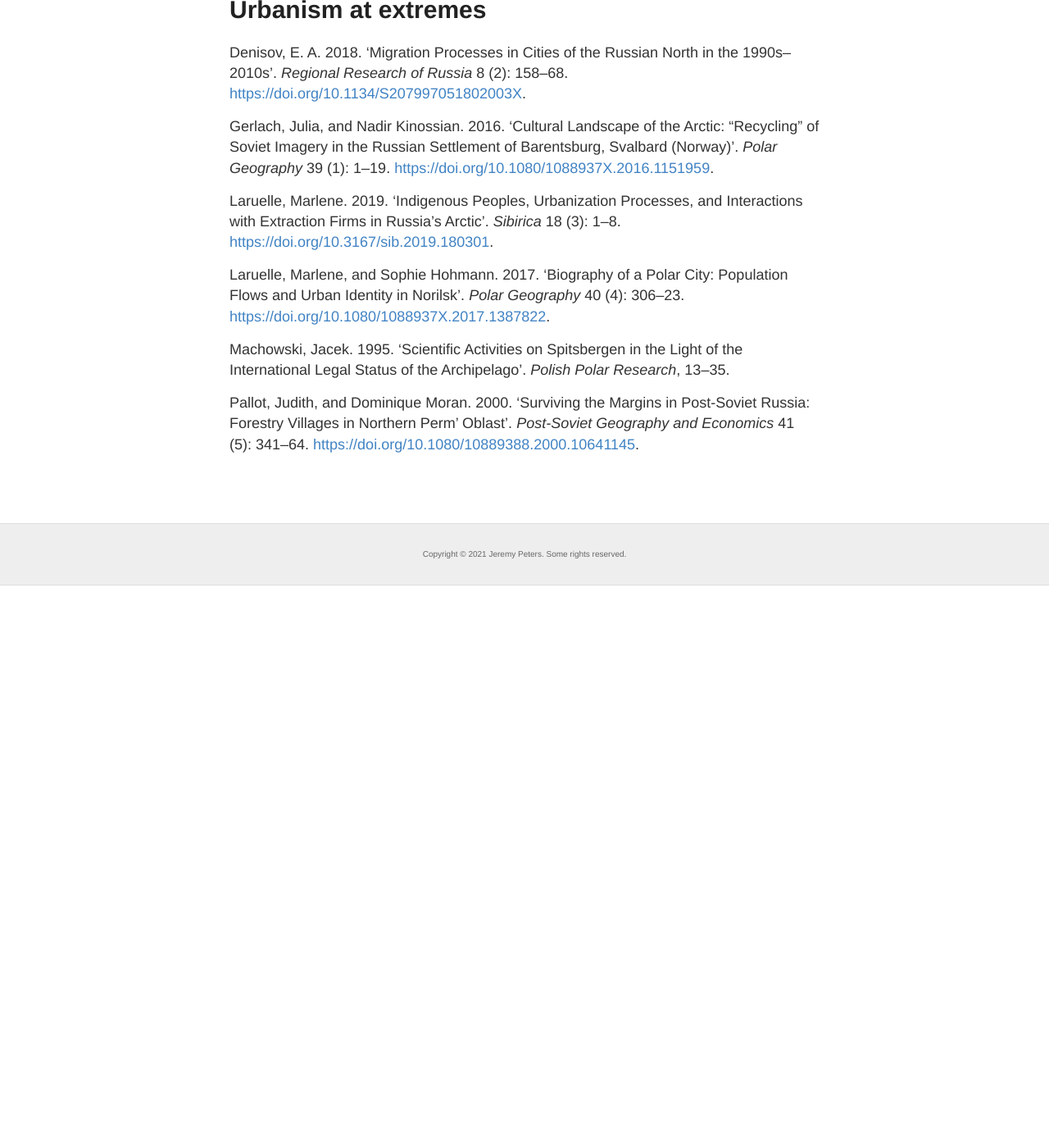
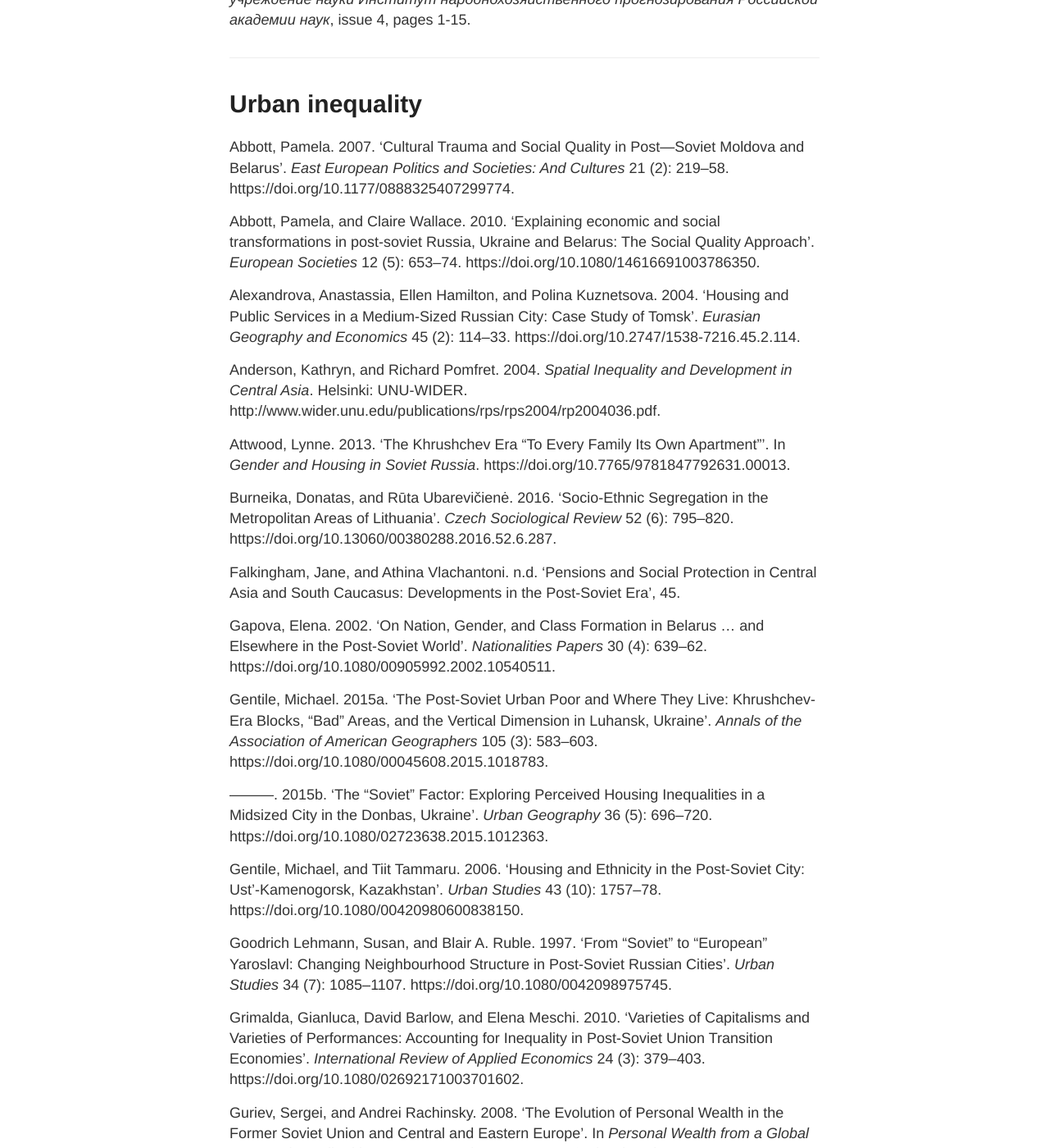
Before and after one commit to eurasiancities/eurasiancities, a Jekyll site: the page built from academicbib/index.html, in a window 1280 px wide and 1400 px high, scrolled down 2210 px. Shown: the whole window at 82% size. Built offline with Jekyll 4.4.1, drawn with Linux system fonts in a browser that asks for light colours; before the commit the page ends 2924 px from its top, so only the background shows below that; some of the changed text lies outside the part shown.

Commit message:
add inequality

```diff
--- /dev/null
+++ b/_academicbib/inequality.md
@@ -0,0 +1,170 @@
+---
+layout: bibliography
+title: "Urban inequality"
+date: Jul 4 2021 09:11
+---
+
+
+Abbott, Pamela. 2007. 'Cultural Trauma and Social Quality in
+Post---Soviet Moldova and Belarus'. *East European Politics and
+Societies: And Cultures* 21 (2): 219--58.
+https://doi.org/10.1177/0888325407299774.
+
+Abbott, Pamela, and Claire Wallace. 2010. 'Explaining economic and
+social transformations in post-soviet Russia, Ukraine and Belarus: The
+Social Quality Approach'. *European Societies* 12 (5): 653--74.
+https://doi.org/10.1080/14616691003786350.
+
+Alexandrova, Anastassia, Ellen Hamilton, and Polina Kuznetsova. 2004.
+'Housing and Public Services in a Medium-Sized Russian City: Case Study
+of Tomsk'. *Eurasian Geography and Economics* 45 (2): 114--33.
+https://doi.org/10.2747/1538-7216.45.2.114.
+
+Anderson, Kathryn, and Richard Pomfret. 2004. *Spatial Inequality and
+Development in Central Asia*. Helsinki: UNU-WIDER.
+http://www.wider.unu.edu/publications/rps/rps2004/rp2004036.pdf.
+
+Attwood, Lynne. 2013. 'The Khrushchev Era "To Every Family Its Own
+Apartment"'. In *Gender and Housing in Soviet Russia*.
+https://doi.org/10.7765/9781847792631.00013.
+
+Burneika, Donatas, and Rūta Ubarevičienė. 2016. 'Socio-Ethnic
+Segregation in the Metropolitan Areas of Lithuania'. *Czech Sociological
+Review* 52 (6): 795--820.
+https://doi.org/10.13060/00380288.2016.52.6.287.
+
+Falkingham, Jane, and Athina Vlachantoni. n.d. 'Pensions and Social
+Protection in Central Asia and South Caucasus: Developments in the
+Post-Soviet Era', 45.
+
+Gapova, Elena. 2002. 'On Nation, Gender, and Class Formation in Belarus
+... and Elsewhere in the Post-Soviet World'. *Nationalities Papers* 30
+(4): 639--62. https://doi.org/10.1080/00905992.2002.10540511.
+
+Gentile, Michael. 2015a. 'The Post-Soviet Urban Poor and Where They
+Live: Khrushchev-Era Blocks, "Bad" Areas, and the Vertical Dimension in
+Luhansk, Ukraine'. *Annals of the Association of American Geographers*
+105 (3): 583--603. https://doi.org/10.1080/00045608.2015.1018783.
+
+---------. 2015b. 'The "Soviet" Factor: Exploring Perceived Housing
+Inequalities in a Midsized City in the Donbas, Ukraine'. *Urban
+Geography* 36 (5): 696--720.
+https://doi.org/10.1080/02723638.2015.1012363.
+
+Gentile, Michael, and Tiit Tammaru. 2006. 'Housing and Ethnicity in the
+Post-Soviet City: Ust'-Kamenogorsk, Kazakhstan'. *Urban Studies* 43
+(10): 1757--78. https://doi.org/10.1080/00420980600838150.
+
+Goodrich Lehmann, Susan, and Blair A. Ruble. 1997. 'From "Soviet" to
+"European" Yaroslavl: Changing Neighbourhood Structure in Post-Soviet
+Russian Cities'. *Urban Studies* 34 (7): 1085--1107.
+https://doi.org/10.1080/0042098975745.
+
+Grimalda, Gianluca, David Barlow, and Elena Meschi. 2010. 'Varieties of
+Capitalisms and Varieties of Performances: Accounting for Inequality in
+Post‐Soviet Union Transition Economies'. *International Review of
+Applied Economics* 24 (3): 379--403.
+https://doi.org/10.1080/02692171003701602.
+
+Guriev, Sergei, and Andrei Rachinsky. 2008. 'The Evolution of Personal
+Wealth in the Former Soviet Union and Central and Eastern Europe'. In
+*Personal Wealth from a Global Perspective*, edited by James B. Davies,
+134--49. Oxford University Press.
+https://doi.org/10.1093/acprof:oso/9780199548880.003.0007.
+
+Hess, Daniel Baldwin, and Tiit Tammaru, eds. 2019. *Housing Estates in
+the Baltic Countries: The Legacy of Central Planning in Estonia, Latvia
+and Lithuania*. The Urban Book Series. Cham: Springer International
+Publishing. https://doi.org/10.1007/978-3-030-23392-1.
+
+Hromadske TV. 2020. *Baku: City of Millionaires and Slums*. Hromadske.
+https://www.youtube.com/watch?v=zooVAi56a04.
+
+'Income, Inequality, and Poverty during the Transition from Planned to
+Market Economy'. 1998. *Choice Reviews Online* 35 (11):
+35-6351-35--6351. https://doi.org/10.5860/CHOICE.35-6351.
+
+Inizan, Guénola, and Lydia Coudroy de Lille. 2019. 'The Last of the
+Soviets' Home: Urban Demolition in Moscow'. *Geographia Polonica* 92
+(1): 37--56. https://doi.org/10.7163/GPol.0135.
+
+Ivaniushina, Valeria, Anna M. Makles, Kerstin Schneider, and Daniil
+Alexandrov. 2019. 'School Segregation in St. Petersburg -- the Role of
+Socioeconomic Status'. *Education Economics* 27 (2): 166--85.
+https://doi.org/10.1080/09645292.2018.1538408.
+
+Junisbai, Azamat K. 2014. 'The Determinants of Economic System
+Legitimacy in Kazakhstan'. *Europe-Asia Studies* 66 (8): 1234--52.
+https://doi.org/10.1080/09668136.2014.941701.
+
+Kährik, Anneli, and Tiit Tammaru. 2010. 'Soviet Prefabricated Panel
+Housing Estates: Areas of Continued Social Mix or Decline? The Case of
+Tallinn'. *Housing Studies* 25 (2): 201--19.
+https://doi.org/10.1080/02673030903561818.
+
+Kulu, Hill. 2003. 'Housing Differences in the Late Soviet City: The Case
+of Tartu, Estonia'. *International Journal of Urban and Regional
+Research* 27 (4): 897--911.
+https://doi.org/10.1111/j.0309-1317.2003.00490.x.
+
+Mezentsev, Kostyantyn, Grygorii Pidgrushnyi, and Nataliia Mezentseva.
+2015. 'Challenges of the Post-Soviet Development of Ukraine: Economic
+Transformations, Demographic Changes and Socio-Spatial Polarization'. In
+*Understanding Geographies of Polarization and Peripheralization*,
+edited by Thilo Lang, Sebastian Henn, Wladimir Sgibnev, and Kornelia
+Ehrlich, 252--69. London: Palgrave Macmillan UK.
+https://doi.org/10.1057/9781137415080\_14.
+
+Morton, Henry W. 1980. 'Who Gets What, When and How? Housing in the
+Soviet Union'. *Europe-Asia Studies* 32 (2): 235--59.
+
+Mykhnenko, Vlad, and Adam Swain. 2010. 'Ukraine's Diverging
+Space-Economy: The Orange Revolution, Post-Soviet Development Models and
+Regional Trajectories'. *European Urban and Regional Studies* 17 (2):
+141--65. https://doi.org/10.1177/0969776409357363.
+
+Rusinova, Nina L., and Julie V. Brown. 2003. 'Social Inequality and
+Strategies for Getting Medical Care in Post-Soviet Russia'. *Health: An
+Interdisciplinary Journal for the Social Study of Health, Illness and
+Medicine* 7 (1): 51--71. https://doi.org/10.1177/1363459303007001618.
+
+Sharipova, Dina. 2015. 'Who Gets What, When and How? Housing and
+Informal Institutions in the Soviet Union and Post-Soviet Kazakhstan'.
+*Central Asian Affairs* 2 (2): 140--67.
+https://doi.org/10.1163/22142290-00202002.
+
+*Social Policy, Poverty, and Inequality in Central and Eastern Europe
+and the Former Soviet Union: Agency and Institutions in Flux*. 2019.
+CROP International Poverty Studies, vol. 6. Stuttgart: Ibidem Verlag.
+
+Tammaru, Tiit, Szymon Marcin´czak, Raivo Aunap, Maarten van Ham, and
+Heleen Janssen. 2020. 'Relationship between Income Inequality and
+Residential Segregation of Socioeconomic Groups'. *Regional Studies* 54
+(4): 450--61. https://doi.org/10.1080/00343404.2018.1540035.
+
+Toomet, Ott, Siiri Silm, Erki Saluveer, Rein Ahas, and Tiit Tammaru.
+2015. 'Where Do Ethno-Linguistic Groups Meet? How Copresence during
+Free-Time Is Related to Copresence at Home and at Work'. *PLOS ONE* 10
+(5): e0126093. https://doi.org/10.1371/journal.pone.0126093.
+
+Trubina, Elena. 2020. 'Sidewalk Fix, Elite Maneuvering and Improvement
+Sensibilities: The Urban Improvement Campaign in Moscow'. *Journal of
+Transport Geography* 83 (February): 102655.
+https://doi.org/10.1016/j.jtrangeo.2020.102655.
+
+Valiyev, Anar, and Lucy Wallwork. 2019. 'Post-Soviet Urban Renewal and
+Its Discontents: Gentrification by Demolition in Baku'. *Urban
+Geography* 40 (10): 1506--26.
+https://doi.org/10.1080/02723638.2019.1627147.
+
+Vendina, Olga. 2002. 'Social Polarization and Ethnic Segregation in
+Moscow'. *Eurasian Geography and Economics* 43 (3): 216--43.
+https://doi.org/10.2747/1538-7216.43.3.216.
+
+Zavisca, Jane. 2008. 'Property without Markets: Housing Policy and
+Politics in Post-Soviet Russia, 1992--2007'. *Comparative European
+Politics* 6 (3): 365--86. https://doi.org/10.1057/cep.2008.16.
+
+Zubarevich, N. V., and S. G. Safronov. 2011. 'Regional Inequality in
+Large Post-Soviet Countries'. *Regional Research of Russia* 1 (1):
+15--26. https://doi.org/10.1134/S2079970511010138.
--- a/_academicbib/migration.md
+++ b/_academicbib/migration.md
@@ -102,3 +102,5 @@ Anna-Liisa Heusala and Kaarina Aitamurto, 24. London: Routledge.
 White, Anne. 2007. 'Internal Migration Trends in Soviet and Post-Soviet
 European Russia'. *Europe-Asia Studies* 59 (6): 887--911.
 https://doi.org/10.1080/09668130701489105.
+
+Зайончковская, Жанна Антоновна. 2000. <<Миграция Населения Ссср И России В ХХ Веке: Эволюция Сквозь Катаклизмы>>. *Федеральное государственное бюджетное учреждение науки Институт народнохозяйственного прогнозирования Российской академии наук*, issue 4, pages 1-15.
```
